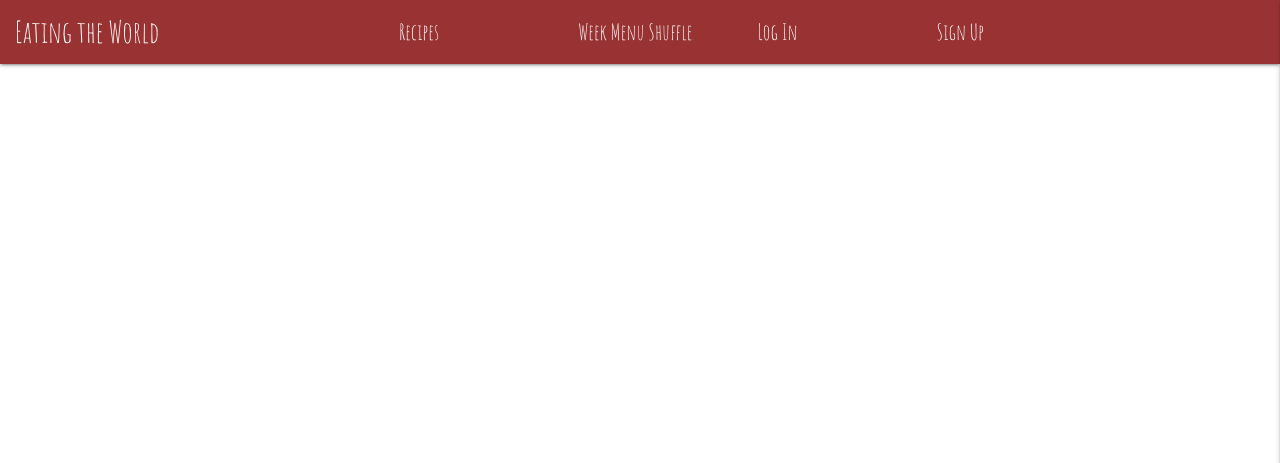
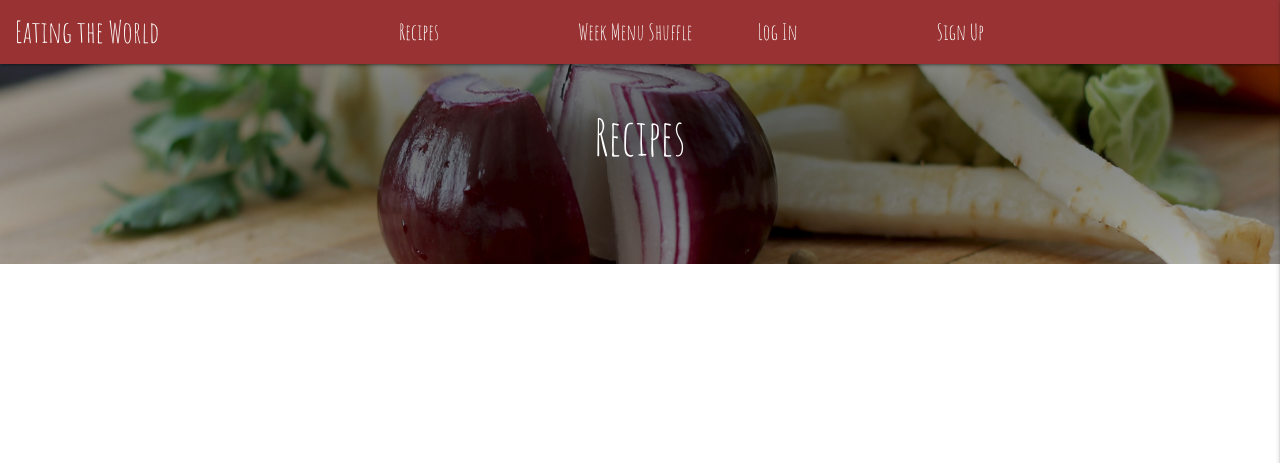
Before and after one commit to annakovesdi/milestone-project-3, a Flask app: page /recipes in a window 1280 px wide. Shown: the top 463 px of the page. Run offline with Flask 2, Linux system fonts and the light colour scheme; data that the repository does not hold is empty; some libraries are stand-ins or nearby versions.

Commit message:
added image and styling to recipes/recipe.html

```diff
--- a/static/css/style.css
+++ b/static/css/style.css
@@ -253,6 +253,11 @@ input#country {
     max-width: max-content;
 }
 
+.shuffle-image {
+    background-image: linear-gradient(rgba(0, 0, 0, 0.3), rgba(0, 0, 0, 0.3)), url('../img/basic.jpg');
+    margin-bottom: 40px;
+}
+
 /*-------------------------add Recipe.html*/
 
 .description-field {
@@ -301,6 +306,18 @@ div.card-content.grey.lighten-4 {
     margin-top: 50px;
 }
 
+.recipe-image {
+    background-image: linear-gradient(rgba(0, 0, 0, 0.3), rgba(0, 0, 0, 0.3)), url('../img/fruit.jpg');
+    margin-bottom: 60px;
+}
+
+/*-------------------------Recipes*/
+
+.recipes-image {
+    background-image: linear-gradient(rgba(0, 0, 0, 0.3), rgba(0, 0, 0, 0.3)), url('../img/pepper.jpg');
+    margin-bottom: 60px;
+}
+
 /*-------------------------Media Query*/
 
 @media only screen and (min-width: 768px) {
--- a/templates/base.html
+++ b/templates/base.html
@@ -49,6 +49,10 @@
     </header>
     <!--Flash messages-->
     <section>
+        {% block image %}
+        {% endblock %}
+    </section>
+    <section>
         {% with messages = get_flashed_messages() %}
             {% if messages %}
                 {% for message in messages%}
--- a/templates/recipes.html
+++ b/templates/recipes.html
@@ -1,8 +1,12 @@
 {% extends "base.html" %}
+{% block image %}
+<div class="hero-image recipes-image">
+    <div ></div>
+        <h2 class="page-heading center">{{ page_title }}</h2>
+    </div>
+<div>
+{% endblock %}
 {% block content %}
-<div class="center">
-    <h2>{{ page_title }}</h2>
-</div>
 <!--Shows recipes in database in singular cards-->
 <div class="row">
     {% for recipe in recipes %}
--- a/templates/sign-up.html
+++ b/templates/sign-up.html
@@ -1,10 +1,12 @@
 {% extends "base.html" %}
-{% block content %}
+{% block image %}
 <div class="hero-image sign-up-image">
     <div ></div>
         <h2 class="page-heading center">{{ page_title }}</h2>
     </div>
 <div>
+{% endblock %}
+{% block content %}
 <div class="col s12 m7">
     <div class="form-card-parent">
         <div class="card horizontal form-card">
```
Also changed, not shown: templates/recipe.html (+7 -1 lines), templates/week-menu-shuffle.html (+7 -2 lines).
